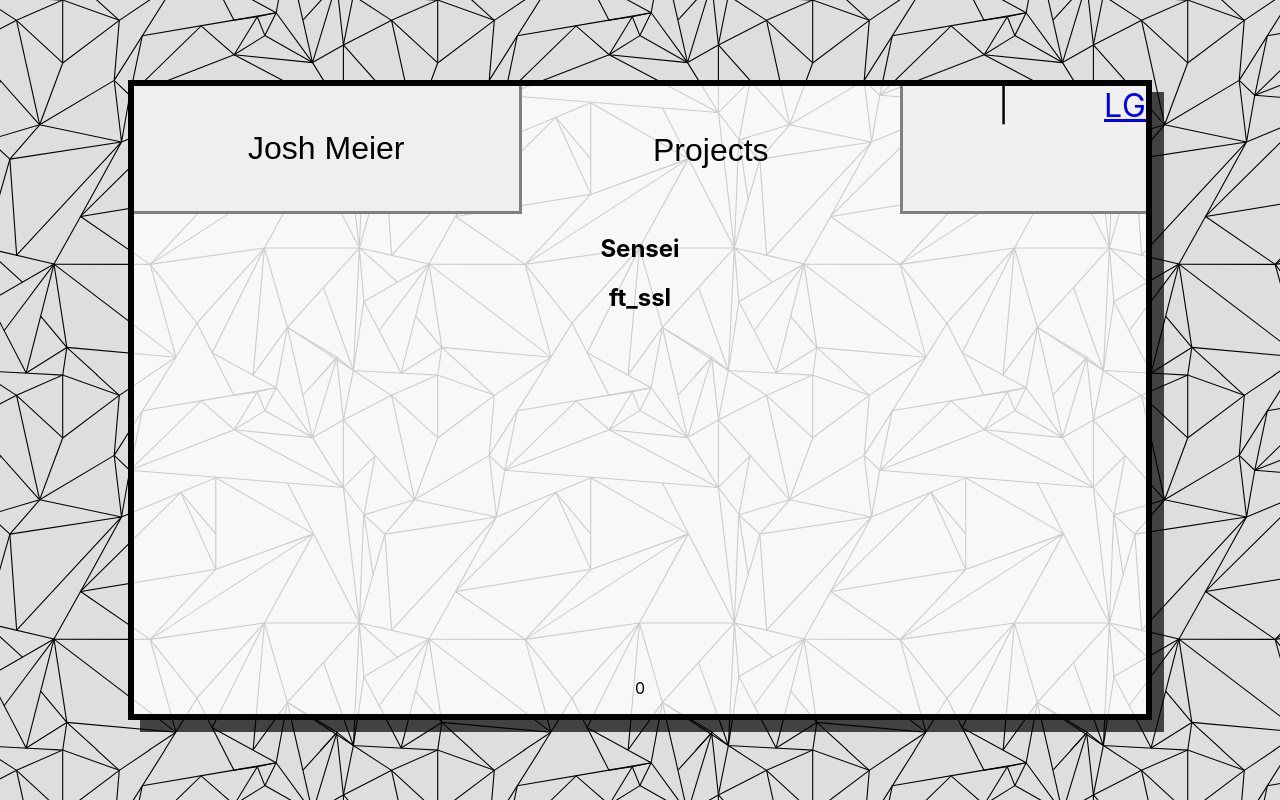
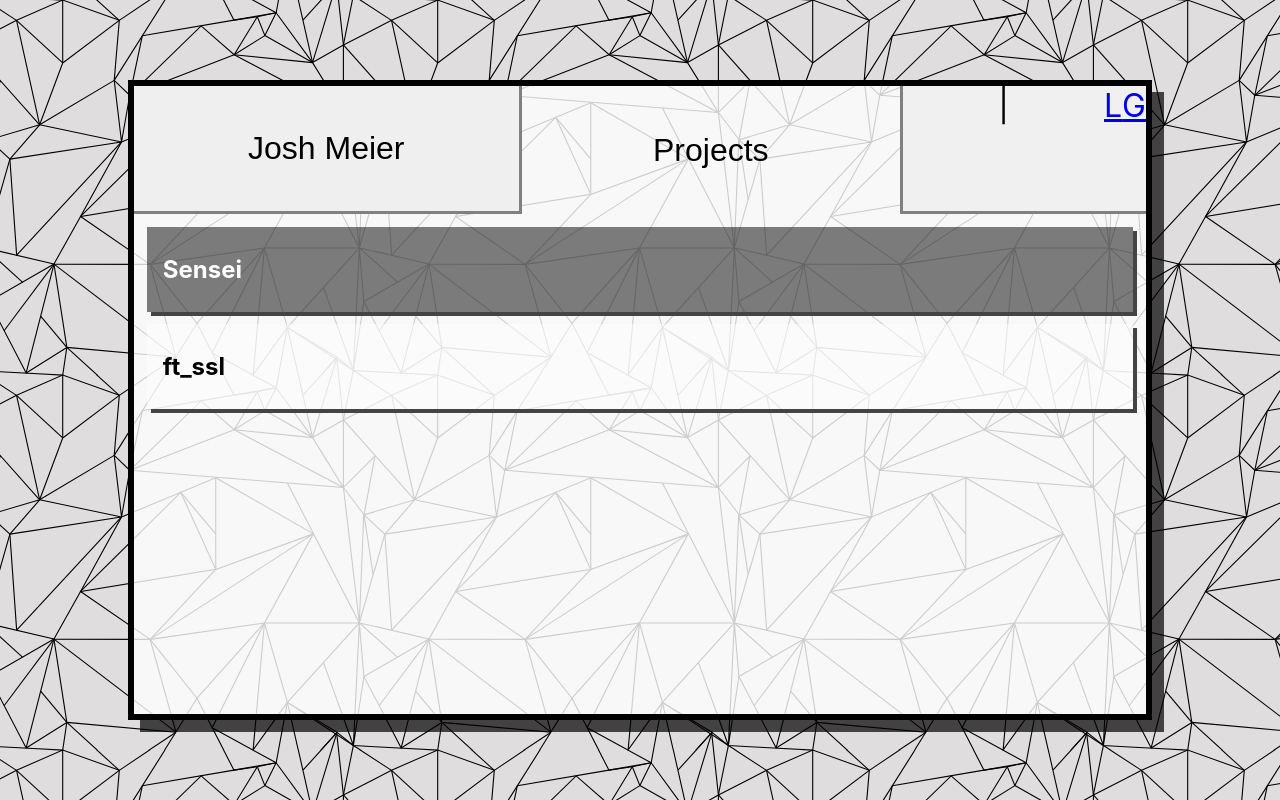
Before and after one commit to fakejoshmeier/resume, a React (Create React App) app: page / in a window 1280 px wide. Both pictures are taken after a click on the button "Projects". Built offline with nearby package versions, Linux system fonts and the light colour scheme.

Commit message:
Project switching works now.  Must work on formatting for project page

```diff
--- a/src/components/AboutMe.js
+++ b/src/components/AboutMe.js
@@ -15,10 +15,12 @@ class AboutMe extends Component {
 
 	render() {
 		return (
-			<div className='aboutMe'>
-				<img src={ profile } alt="It's Me!" className="profilePic"/>
-				<p className='profileText'>Arma virumque canō, Trōiae quī prīmus ab ōrīs/Ītaliam, fātō profugus, Lāvīniaque vēnit/lītora, multum ille et terrīs iactātus et altō/vī superum saevae memorem Iūnōnis ob īram;/multa quoque et bellō passūs, dum conderet urbem,/inferretque deōs Latiō, genus unde Latīnum,/Albānīque patrēs, atque altae moenia Rōmae./Mūsa, mihī causās memorā, quō nūmine laesō,/quidve dolēns, rēgīna deum tot volvere cāsūs/īnsīgnem pietāte virum, tot adīre labōrēs/impulerit. Tantaene animīs caelestibus īrae?/Urbs antīqua fuit, Tyriī tenuēre colōnī,/Karthāgō, Ītaliam contrā Tiberīnaque longē/ōstia, dīves opum studiīsque asperrima bellī,/quam Iūnō fertur terrīs magis omnibus ūnam/posthabitā coluisse Samō; hīc illius arma,/hīc currus fuit; hōc rēgnum dea gentibus esse,/sī quā Fāta sinant, iam tum tenditque fovetque./Prōgeniem sed enim Trōiānō ā sanguine dūcī/audierat, Tyriās olim quae verteret arcēs;/hinc populum lātē regem bellōque superbum/ventūrum excidiō Libyae: sīc volvere Parcās./Id metuēns, veterisque memor Sāturnia bellī,/prīma quod ad Trōiam prō cārīs gesserat Argīs—/necdum etiam causae īrārum saevīque dolōrēs</p>
-			</div>
+			<main>
+				<div className='aboutMe'>
+					<img src={ profile } alt="It's Me!" className="profilePic"/>
+					<p className='profileText'>Arma virumque canō, Trōiae quī prīmus ab ōrīs/Ītaliam, fātō profugus, Lāvīniaque vēnit/lītora, multum ille et terrīs iactātus et altō/vī superum saevae memorem Iūnōnis ob īram;/multa quoque et bellō passūs, dum conderet urbem,/inferretque deōs Latiō, genus unde Latīnum,/Albānīque patrēs, atque altae moenia Rōmae./Mūsa, mihī causās memorā, quō nūmine laesō,/quidve dolēns, rēgīna deum tot volvere cāsūs/īnsīgnem pietāte virum, tot adīre labōrēs/impulerit. Tantaene animīs caelestibus īrae?/Urbs antīqua fuit, Tyriī tenuēre colōnī,/Karthāgō, Ītaliam contrā Tiberīnaque longē/ōstia, dīves opum studiīsque asperrima bellī,/quam Iūnō fertur terrīs magis omnibus ūnam/posthabitā coluisse Samō; hīc illius arma,/hīc currus fuit; hōc rēgnum dea gentibus esse,/sī quā Fāta sinant, iam tum tenditque fovetque./Prōgeniem sed enim Trōiānō ā sanguine dūcī/audierat, Tyriās olim quae verteret arcēs;/hinc populum lātē regem bellōque superbum/ventūrum excidiō Libyae: sīc volvere Parcās./Id metuēns, veterisque memor Sāturnia bellī,/prīma quod ad Trōiam prō cārīs gesserat Argīs—/necdum etiam causae īrārum saevīque dolōrēs</p>
+				</div>
+			</main>
 		)
 	}
 }
--- a/src/components/Main.js
+++ b/src/components/Main.js
@@ -55,15 +55,14 @@ class Main extends Component {
 		return (
 			<div className='mainContainer'>
 				<Header tab={ this.state.tab } callback={ () => this.changeTab() }/>
-				{this.state.tab === 1 ? "" :
+				{this.state.tab === 1 ? <AboutMe/> :
+					<div className='projectContainer'>
 					<ProjectList
-						projects={projects}
-						selected={this.state.selected}
-						callback={() => this.changeSelected()}
-					/>}
-				<main>
-					{ this.state.tab === 1 ? <AboutMe/> : <p>{this.state.selected}</p> }
-				</main>
+						projects={ projects }
+						selected={ this.state.selected }
+						callback={ (idx)  => this.changeSelected(idx) }
+					/>
+					</div>}
 			</div>
 		)
 	}
--- a/src/components/ProjectList.js
+++ b/src/components/ProjectList.js
@@ -13,9 +13,9 @@ const ProjectList = ({ projects, selected, callback }) => (
 		<div className='list'>
 			{ projects.map((project, idx) =>
 				<ListItem
-					project={project}
-					selected={idx === selected ? true : false}
-					callback={() => callback(idx)}
+					project={ project }
+					selected={ idx === selected ? true : false }
+					callback={ () => callback(idx) }
 				/>
 			)}
 		</div>
--- a/src/components/styles/Main.css
+++ b/src/components/styles/Main.css
@@ -2,9 +2,9 @@
 	background: rgb(255, 255, 255, .8);
 	border: 0.4em solid black;
 	height: 100%;
-	display: grid;
 	height: 80vh;
 	grid-template-rows: 1fr 10fr;
+	display: grid;
 	box-sizing: border-box;
 	-moz-box-sizing: border-box;
 	-webkit-box-sizing: border-box;
@@ -54,5 +54,4 @@
 }
 
 .projectContainer {
-	display: grid;
 }
--- a/src/components/styles/ProjectList.css
+++ b/src/components/styles/ProjectList.css
@@ -0,0 +1,29 @@
+aside {
+	overflow-y: auto;
+	grid-row: 2 / 0;
+	grid-column: 0 / 0;
+	box-sizing: border-box;
+	-moz-box-sizing: border-box;
+	-webkit-box-sizing: border-box;
+}
+
+.listItem, .listItemS {
+	display: flex;
+	align-items: center;
+	text-align: left;
+	margin: 0.8em;
+	padding: 0.15em 1em;
+	height: 5em;
+	cursor: pointer;
+	overflow: hidden;
+	box-shadow: 0.25em 0.25em #444;
+}
+
+.listItem {
+	background-color: rgba(255, 255, 255, .5);
+}
+
+.listItemS {
+	background-color: rgba(0, 0, 0, .5);
+	color: white;
+}
```
